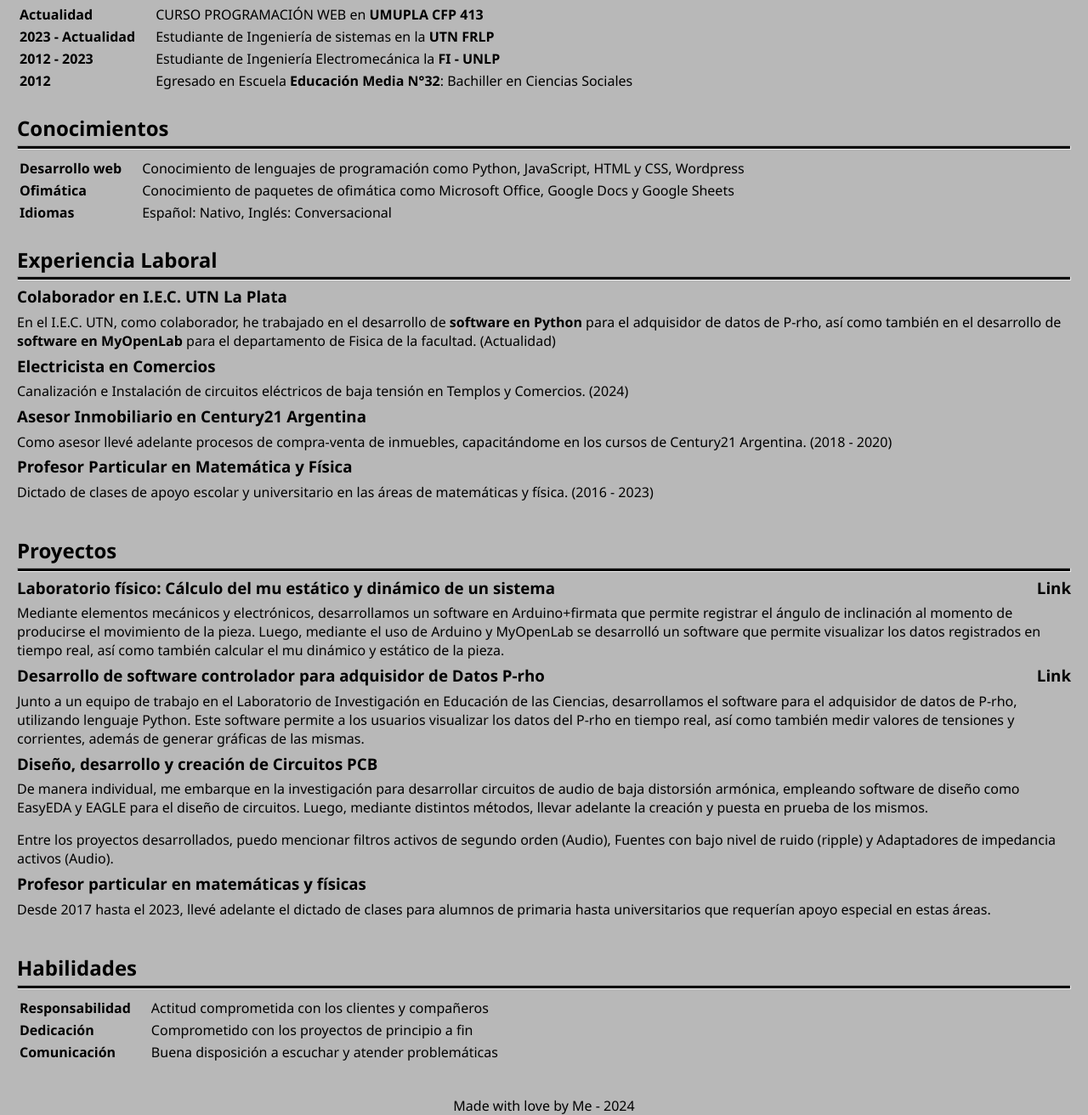
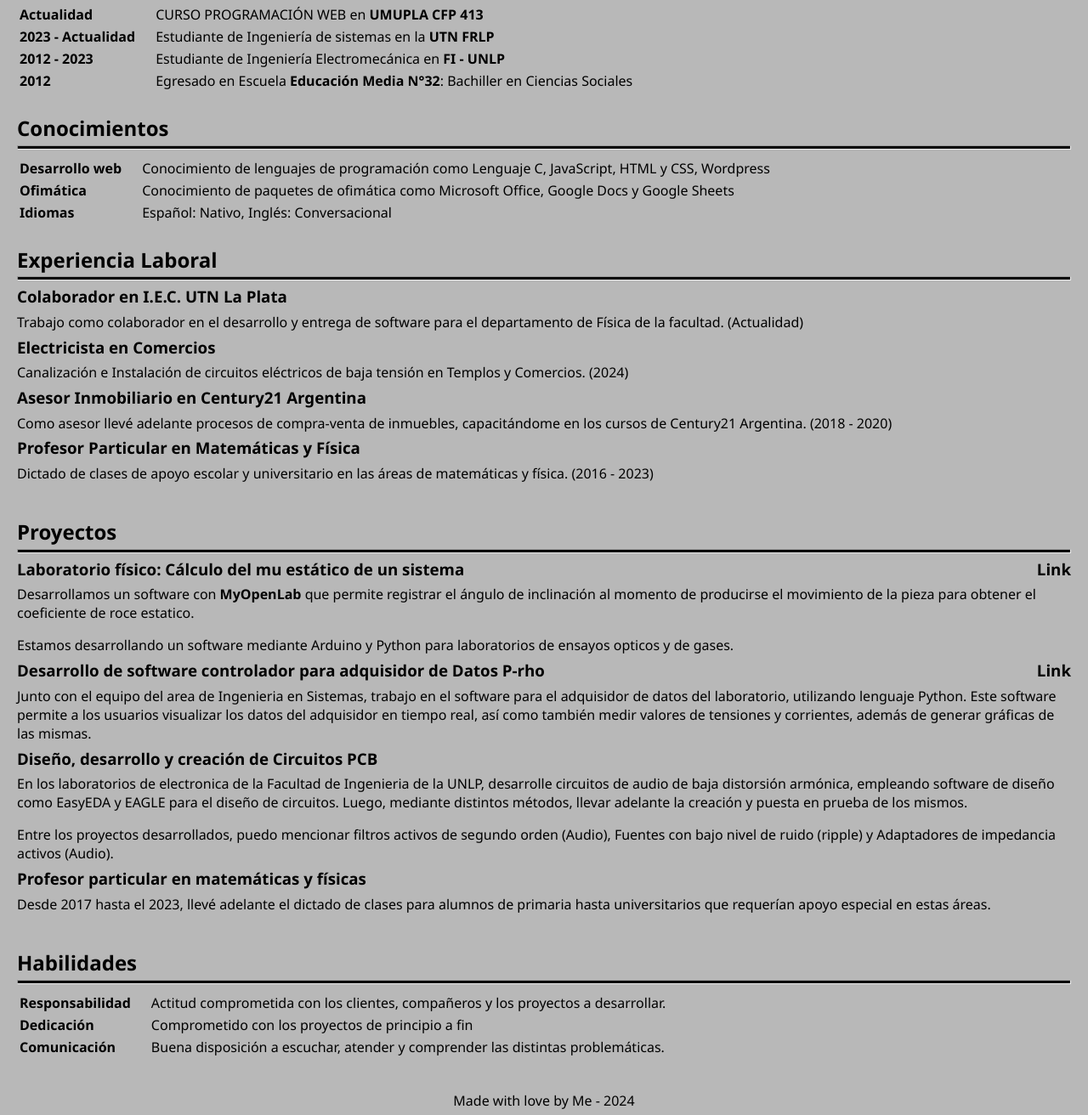
Before and after one commit to marcosadrianl/site, a plain HTML site: page index.html in a window 1280 px wide. Shown: the part 368-1680 px from the top of the page at 85% size. Drawn offline with Linux system fonts and the light colour scheme.

Commit message:
Update index.html

```diff
--- a/index.html
+++ b/index.html
@@ -79,7 +79,7 @@
             <tr>
                 <th>2012 - 2023</th>
                 <th>&emsp;</th>
-                <td>Estudiante de Ingeniería Electromecánica la <b>FI - UNLP</b></td>
+                <td>Estudiante de Ingeniería Electromecánica en <b>FI - UNLP</b></td>
             </tr>
             <tr>
                 <th>2012</th>
@@ -95,7 +95,7 @@
             <tr>
                 <th>Desarrollo web</th>
                 <th>&emsp;</th>
-                <td>Conocimiento de lenguajes de programación como Python, JavaScript, HTML y CSS, Wordpress</td>
+                <td>Conocimiento de lenguajes de programación como Lenguaje C, JavaScript, HTML y CSS, Wordpress</td>
             </tr>
             <tr>
                 <th>Ofimática</th>
@@ -113,13 +113,13 @@
         <h2 class="section">Experiencia Laboral</h2>
         <hr>
         <h3>Colaborador en I.E.C. UTN La Plata</h3>
-        <p>En el I.E.C. UTN, como colaborador, he trabajado en el desarrollo de <b>software en Python</b> para el adquisidor de datos de P-rho, así como también en el desarrollo de <b>software en MyOpenLab</b> para el departamento de Fisica de la facultad. (Actualidad)</p>
+        <p>Trabajo como colaborador en el desarrollo y entrega de software para el departamento de Física de la facultad. (Actualidad)</p>
         <h3>Electricista en Comercios</h3>
         <p>Canalización e Instalación de circuitos eléctricos de baja tensión en Templos y Comercios. (2024)</p>
         <h3>Asesor Inmobiliario en Century21 Argentina</h3>
         <p>Como asesor llevé adelante procesos de compra-venta de inmuebles, capacitándome en los cursos de Century21 Argentina. (2018 - 2020)</p>
         <span class="ocultar-al-imprimir">
-            <h3>Profesor Particular en Matemática y Física</h3>
+            <h3>Profesor Particular en Matemáticas y Física</h3>
             <p>Dictado de clases de apoyo escolar y universitario en las áreas de matemáticas y física. (2016 - 2023)</p>
         </span>
         <br>
@@ -127,12 +127,13 @@
         <div class="ocultar-al-imprimir">
             <h2 class="section">Proyectos</h2>
             <hr>
-            <h3>Laboratorio físico: Cálculo del mu estático y dinámico de un sistema<span class="ocultar-al-imprimir" style="float: right;"><a href="#">Link</a></span></h3>
-            <p>Mediante elementos mecánicos y electrónicos, desarrollamos un software en Arduino+firmata que permite registrar el ángulo de inclinación al momento de producirse el movimiento de la pieza. Luego, mediante el uso de Arduino y MyOpenLab se desarrolló un software que permite visualizar los datos registrados en tiempo real, así como también calcular el mu dinámico y estático de la pieza.</p>
+            <h3>Laboratorio físico: Cálculo del mu estático de un sistema<span class="ocultar-al-imprimir" style="float: right;"><a href="#">Link</a></span></h3>
+            <p>Desarrollamos un software con <b>MyOpenLab</b> que permite registrar el ángulo de inclinación al momento de producirse el movimiento de la pieza para obtener el coeficiente de roce estatico.</p>
+            <p>Estamos desarrollando un software mediante Arduino y Python para laboratorios de ensayos opticos y de gases.</p>
             <h3>Desarrollo de software controlador para adquisidor de Datos P-rho<span class="ocultar-al-imprimir" style="float: right;"><a href="#">Link</a></span></h3>
-            <p>Junto a un equipo de trabajo en el Laboratorio de Investigación en Educación de las Ciencias, desarrollamos el software para el adquisidor de datos de P-rho, utilizando lenguaje Python. Este software permite a los usuarios visualizar los datos del P-rho en tiempo real, así como también medir valores de tensiones y corrientes, además de generar gráficas de las mismas.</p>
+            <p>Junto con el equipo del area de Ingenieria en Sistemas, trabajo en el software para el adquisidor de datos del laboratorio, utilizando lenguaje Python. Este software permite a los usuarios visualizar los datos del adquisidor en tiempo real, así como también medir valores de tensiones y corrientes, además de generar gráficas de las mismas.</p>
             <h3>Diseño, desarrollo y creación de Circuitos PCB</h3>
-            <p>De manera individual, me embarque en la investigación para desarrollar circuitos de audio de baja distorsión armónica, empleando software de diseño como EasyEDA y EAGLE para el diseño de circuitos. Luego, mediante distintos métodos, llevar adelante la creación y puesta en prueba de los mismos.</p>
+            <p>En los laboratorios de electronica de la Facultad de Ingenieria de la UNLP, desarrolle circuitos de audio de baja distorsión armónica, empleando software de diseño como EasyEDA y EAGLE para el diseño de circuitos. Luego, mediante distintos métodos, llevar adelante la creación y puesta en prueba de los mismos.</p>
             <p>Entre los proyectos desarrollados, puedo mencionar filtros activos de segundo orden (Audio), Fuentes con bajo nivel de ruido (ripple) y Adaptadores de impedancia activos (Audio).</p>
             <h3>Profesor particular en matemáticas y físicas</h3>
             <p>Desde 2017 hasta el 2023, llevé adelante el dictado de clases para alumnos de primaria hasta universitarios que requerían apoyo especial en estas áreas.</p>
@@ -145,7 +146,7 @@
             <tr>
                 <th>Responsabilidad</th>
                 <th>&emsp;</th>
-                <td>Actitud comprometida con los clientes y compañeros</td>
+                <td>Actitud comprometida con los clientes, compañeros y los proyectos a desarrollar.</td>
             </tr>
             <tr>
                 <th>Dedicación</th>
@@ -155,7 +156,7 @@
             <tr>
                 <th>Comunicación</th>
                 <th>&emsp;</th>
-                <td>Buena disposición a escuchar y atender problemáticas</td>
+                <td>Buena disposición a escuchar, atender y comprender las distintas problemáticas.</td>
             </tr>
         </table>
     </section>
```
